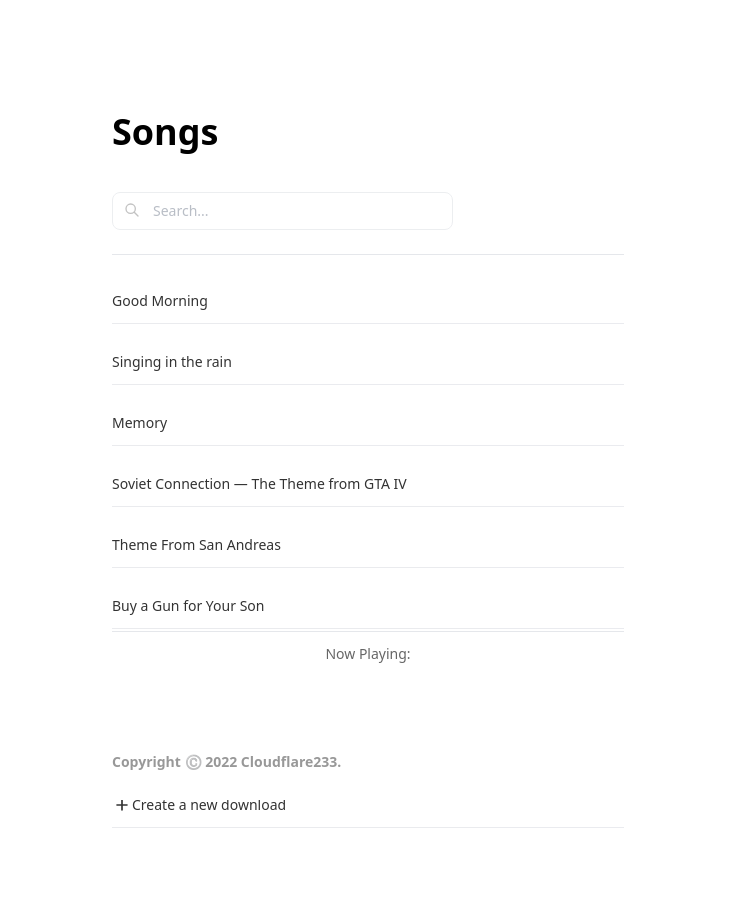
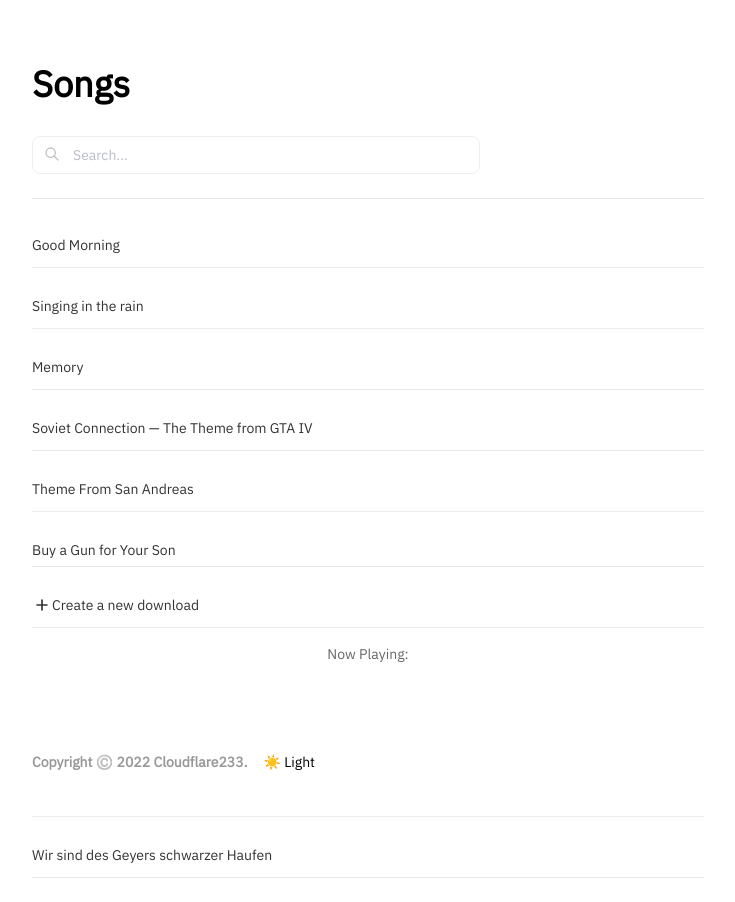
Before and after one commit to Cloudflare233/music, a Next.js app: page / in a window 1280 px wide. Shown: the top 902 px of the page, without its empty margins (272-1007 px from the left). Built offline with nearby package versions, Linux system fonts and the light colour scheme.

Commit message:
update ⚡️

```diff
--- a/package.json
+++ b/package.json
@@ -9,8 +9,10 @@
     "lint": "next lint"
   },
   "dependencies": {
+    "@fontsource/ibm-plex-sans": "^4.5.11",
     "autoprefixer": "^10.4.8",
     "next": "12.2.3",
+    "next-themes": "^0.2.0",
     "postcss": "^8.4.14",
     "react": "17.0.2",
     "react-dom": "17.0.2",
--- a/pages/_app.js
+++ b/pages/_app.js
@@ -1,7 +1,13 @@
-import '../styles/globals.css'
+import "../styles/globals.css";
+import "@fontsource/ibm-plex-sans";
+import { ThemeProvider } from "next-themes";
 
 function MyApp({ Component, pageProps }) {
-  return <Component {...pageProps} />
+  return (
+    <ThemeProvider attribute="class">
+      <Component {...pageProps} />
+    </ThemeProvider>
+  );
 }
 
-export default MyApp
+export default MyApp;
--- a/pages/index.js
+++ b/pages/index.js
@@ -3,7 +3,7 @@ import Image from "next/image";
 import styles from "../styles/Home.module.css";
 import { useState } from "react";
 import ReactPlayer from "react-player";
-import Audio from "../components/Audio";
+import { useTheme } from "next-themes";
 
 const data = [
   {
@@ -38,12 +38,24 @@ const data = [
     title: "И вновь продолжается бой",
     id: "567018762",
   },
+  {
+    title: "夜上海",
+    id: "1458445847",
+  },
+  {
+    title: "Love Is Blue",
+    id: "1087237",
+  },
+  {
+    title: "Wir sind des Geyers schwarzer Haufen",
+    id: "1379637860",
+  },
 ];
 
 function Card({ onClick, title, key }) {
   return (
     <button
-      className="border-b text-left text-sm opacity-80 font-medium transition-all duration-500 py-3"
+      className="border-b dark:border-b-zinc-800 text-left text-sm opacity-80 font-medium transition-all duration-500 py-3"
       key={key}
       onClick={onClick}
     >
@@ -53,6 +65,7 @@ function Card({ onClick, title, key }) {
 }
 
 export default function Home() {
+  const { theme, setTheme } = useTheme();
   const [playing, setPlaying] = useState("");
   const [lan, setLan] = useState("en");
   const [add, setAdd] = useState(false);
@@ -67,12 +80,16 @@ export default function Home() {
     data.title.toLowerCase().includes(searchValue.toLowerCase())
   );
   return (
-    <div className="max-w-5xl mx-auto p-16 sm:p-64 -mt-0 sm:-mt-36 -mb-96">
-      <h1 className="font-bold text-4xl mb-4">Songs</h1>
-      <div className="flex flex-row sticky top-0 py-1 border-b bg-white w-full z-20">
+    <div className="bg-white dark:bg-black">
+      <div className="max-w-2xl mx-auto p-8 py-0 sm:py-16 sm:p-0">
+        <Head>
+          <title>Music | Cloudflare233</title>
+        </Head>
+        <h1 className="font-bold text-4xl mb-2">Songs</h1>
+        <div className="bg-white dark:bg-black flex opacity-100 flex-row sticky top-0 py-0 sm:py-1 border-b dark:border-b-zinc-800 w-full z-20">
           <svg
             xmlns="http://www.w3.org/2000/svg"
-          className="h-4 w-4 mt-[1.9rem] ml-3 absolute opacity-80"
+            className="h-4 w-4 mt-[1.15rem] sm:mt-[1.9rem] ml-3 absolute opacity-80"
             fill="none"
             viewBox="0 0 24 24"
             stroke="currentColor"
@@ -85,12 +102,12 @@ export default function Home() {
             />
           </svg>
           <input
-          className="hover:border-zinc-800 focus:border-black focus:outline-none border opacity-70 rounded-lg px-10 py-2 text-sm my-5 w-2/3"
+            className="hover:border-zinc-800 dark:hover:border-zinc-500 dark:focus:border-zinc-300 dark:border-zinc-800 dark:bg-black focus:border-black focus:outline-none border opacity-70 rounded-lg px-10 py-2 text-sm my-2 sm:my-5 w-full sm:w-2/3"
             placeholder="Search..."
             onChange={(e) => setSearchValue(e.target.value)}
           />
         </div>
-      <span className="mt-6 flex flex-col space-y-4 text-left">
+        <span className="mt-6 flex flex-col space-y-4 text-left mb-3">
           {SearchFiltered.map((item) => (
             <Card
               key={item.id}
@@ -104,14 +121,15 @@ export default function Home() {
             />
           ))}
           {!SearchFiltered.length && (
-          <p className="text-sm opacity-80 py-3 border-b font-medium">
+            <p className="text-sm opacity-80 py-3 border-b dark:border-b-zinc-800 font-medium">
               No songs were found.
             </p>
           )}
         </span>
+        <div className="bg-white dark:bg-black dark:border-t-zinc-800 text-sm py-1 sm:py-3 z-40 border-t sticky bottom-0">
           <button
             onClick={() => setAdd(add === true ? false : true)}
-        className="text-sm my-8 opacity-80 font-medium transition-all duration-500 py-3 border-b w-full flex flex-row space-x-8"
+            className="text-sm mt-1 mb-2 sm:mb-4 opacity-80 font-medium transition-all duration-500 py-3 border-b dark:border-b-zinc-800 w-full flex flex-row space-x-8"
           >
             {add === false && (
               <>
@@ -172,7 +190,7 @@ export default function Home() {
                   </svg>
                   <input
                     onChange={(e) => setJSON(e.target.value)}
-                className="bg-white border rounded-lg text-sm focus:outline-none hover:border-zinc-500 focus:border-zinc-600 px-10 py-2 w-full"
+                    className="bg-white border rounded-lg dark:focus:border-zinc-300 text-sm focus:outline-none dark:hover:border-zinc-500 dark:bg-black dark:border-zinc-800 hover:border-zinc-500 focus:border-zinc-600 px-10 py-2 w-full"
                     placeholder="Paste the ID here"
                   />
                 </div>
@@ -182,18 +200,17 @@ export default function Home() {
                       `https://music.163.com/song/media/outer/url?id=${json}.mp3`
                     )
                   }
-              className="bg-black text-white rounded-lg px-8 py-2 text-sm border-black border trnasition-all duration-500 hover:bg-white hover:text-black hover:border hover:border-black"
+                  className="bg-black dark:bg-white dark:text-black dark:hover:bg-black dark:hover:text-white dark:border-white dark:hover:border-white text-white rounded-lg px-8 py-2 text-sm border-black border trnasition-all duration-500 hover:bg-white hover:text-black hover:border hover:border-black"
                 >
                   Download Now
                 </button>
               </div>
             </>
           )}
-      <div className="text-sm py-3 bg-white border-t sticky bottom-0">
-        <h1 className="font-medium mt-4 sm:mt-0 opacity-60 text-center">
+          <h1 className="font-medium mt-2 sm:mt-0 opacity-60 text-center">
             Now Playing: {isPlaying}
           </h1>
-        <div className="mt-5 max-w-xs mx-auto opacity-70 flex flex-row space-x-4 justify-between">
+          <div className="mt-3 sm:mt-5 max-w-xs mx-auto opacity-70 flex flex-row space-x-4 justify-between">
             <ReactPlayer
               url={playing}
               controls={true}
@@ -202,11 +219,16 @@ export default function Home() {
               width="100%"
             />
           </div>
-        <footer>
-          <h2 className="font-semibold opacity-40 text-xs sm:text-sm mt-8 mb-4">
+          <footer className="flex flex-row space-x-4 mt-4 sm:mt-8 mb-2 sm:mb-4">
+            <h2 className="font-semibold opacity-40 text-xs sm:text-sm">
               Copyright ©️ 2022 Cloudflare233.
             </h2>
+            <select value={theme} onChange={(e) => setTheme(e.target.value)} className="appearance-none bg-white dark:bg-black focus:outline-none">
+              <option value="light">☀️ Light</option>
+              <option value="dark">🌙 Dark</option>
+            </select>
           </footer>
+        </div>
       </div>
     </div>
   );
--- a/styles/globals.css
+++ b/styles/globals.css
@@ -1,3 +1,7 @@
 @tailwind base;
 @tailwind components;
 @tailwind utilities;
+
+body {
+  font-family: "IBM Plex Sans", sans-serif;
+}
--- a/tailwind.config.js
+++ b/tailwind.config.js
@@ -1,5 +1,6 @@
 /** @type {import('tailwindcss').Config} */
 module.exports = {
+  darkMode: 'class',
   content: [
     "./pages/**/*.{js,ts,jsx,tsx}",
     "./components/**/*.{js,ts,jsx,tsx}",
```
Also changed, not shown: 1 other file (tests, documents, lock files or other folders). Lines whose indentation alone changed are shown as unchanged.
